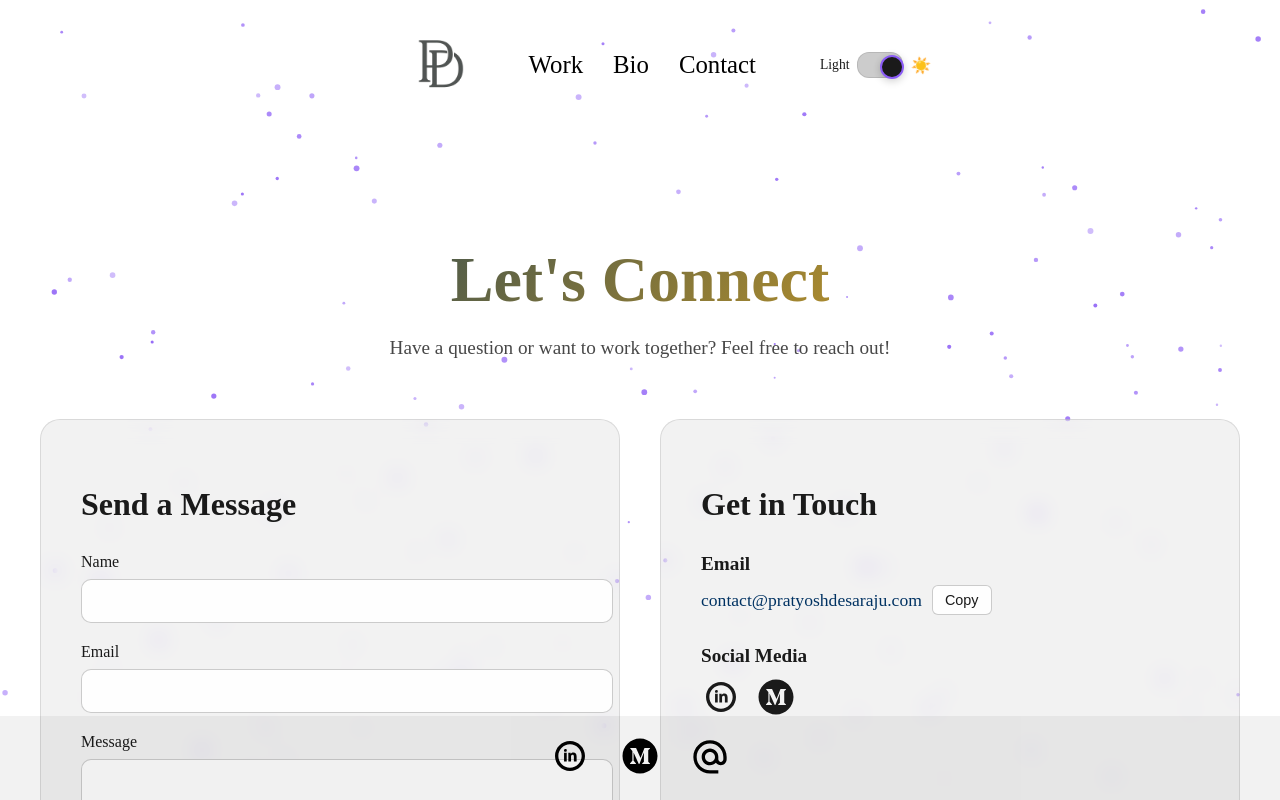
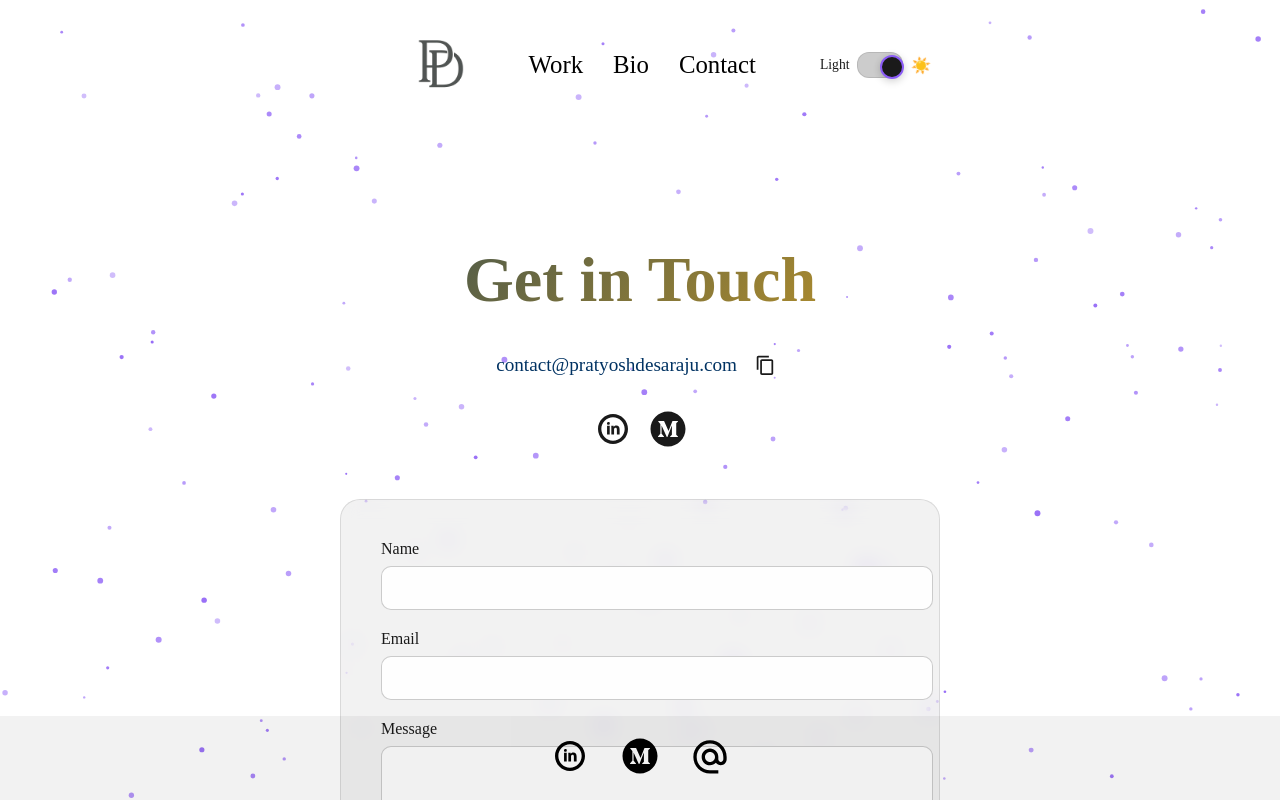
Before and after one commit to koffee-coder/my-website, a React (Vite) app: page /#/contact in a window 1280 px wide. Shown: the top 800 px of the page. Built offline with nearby package versions, Linux system fonts and the light colour scheme.

Commit message:
Contact page UI fixes

```diff
--- a/src/pages/Contact.jsx
+++ b/src/pages/Contact.jsx
@@ -2,6 +2,7 @@
 import React, { useState } from "react";
 import { TiSocialLinkedinCircular } from "react-icons/ti";
 import { AiFillMediumCircle } from "react-icons/ai";
+import { MdContentCopy, MdCheck } from "react-icons/md"; // Add MdCheck for checkmark
 
 const Contact = ({ theme = "dark" }) => {
   const [formData, setFormData] = useState({
@@ -78,15 +79,15 @@ const Contact = ({ theme = "dark" }) => {
         maxWidth: "1200px",
         margin: "0 auto",
       }}>
-        {/* Header */}
+        {/* Header - Get in Touch */}
         <div style={{
           textAlign: "center",
-          marginBottom: "60px",
+          marginBottom: "40px",
         }}>
           <h1 style={{
             fontSize: "clamp(2.5rem, 5vw, 4rem)",
             fontWeight: "700",
-            marginBottom: "20px",
+            marginBottom: "30px",
             background: isDark
               ? "linear-gradient(135deg, #00aaff 0%, #00ff88 100%)"
               : "linear-gradient(135deg, #003262 0%, #FDB515 100%)",
@@ -94,26 +95,112 @@ const Contact = ({ theme = "dark" }) => {
             WebkitTextFillColor: "transparent",
             backgroundClip: "text",
           }}>
-            Let's Connect
+            Get in Touch
           </h1>
-          <p style={{
-            fontSize: "1.2rem",
-            opacity: 0.8,
-            maxWidth: "600px",
-            margin: "0 auto",
+
+          {/* Email */}
+          <div style={{ marginBottom: "25px" }}>
+            <div style={{
+              display: "flex",
+              alignItems: "center",
+              justifyContent: "center",
+              gap: "10px",
+              position: "relative",
+            }}>
+              <a
+                href="mailto:contact@pratyoshdesaraju.com"
+                style={{
+                  color: isDark ? "#00aaff" : "#003262",
+                  textDecoration: "none",
+                  fontSize: "1.2rem",
+                  fontWeight: "500",
+                }}
+              >
+                contact@pratyoshdesaraju.com
+              </a>
+              <button
+                onClick={handleEmailCopy}
+                style={{
+                  background: showCopied
+                    ? (isDark ? "#10b981" : "#059669")
+                    : "transparent",
+                  border: "none",
+                  color: showCopied ? "#fff" : textColor,
+                  cursor: "pointer",
+                  fontSize: "1.3rem",
+                  padding: "8px",
+                  display: "flex",
+                  alignItems: "center",
+                  borderRadius: "6px",
+                  transition: "all 0.3s ease",
+                  transform: showCopied ? "scale(1.1)" : "scale(1)",
+                }}
+                title={showCopied ? "Copied!" : "Copy email"}
+              >
+                {showCopied ? <MdCheck /> : <MdContentCopy />}
+              </button>
+
+              {/* Copied notification popup */}
+              {showCopied && (
+                <div style={{
+                  position: "absolute",
+                  top: "-40px",
+                  right: "calc(50% - 140px)",
+                  background: isDark ? "#10b981" : "#059669",
+                  color: "#fff",
+                  padding: "8px 16px",
+                  borderRadius: "8px",
+                  fontSize: "0.9rem",
+                  fontWeight: "600",
+                  boxShadow: "0 4px 12px rgba(0, 0, 0, 0.15)",
+                  animation: "slideDown 0.3s ease",
+                  zIndex: 10,
+                }}>
+                  ✓ Copied to clipboard!
+                </div>
+              )}
+            </div>
+          </div>
+
+          {/* Social Media */}
+          <div style={{
+            display: "flex",
+            gap: "15px",
+            justifyContent: "center",
+            marginBottom: "20px",
           }}>
-            Have a question or want to work together? Feel free to reach out!
-          </p>
+            <a
+              href="https://www.linkedin.com/in/pratyosh"
+              target="_blank"
+              rel="noopener noreferrer"
+              style={{
+                color: textColor,
+                fontSize: "2.5rem",
+                transition: "all 0.3s ease",
+              }}
+            >
+              <TiSocialLinkedinCircular />
+            </a>
+            <a
+              href="https://medium.com/@pratyosh.desaraju/"
+              target="_blank"
+              rel="noopener noreferrer"
+              style={{
+                color: textColor,
+                fontSize: "2.5rem",
+                transition: "all 0.3s ease",
+              }}
+            >
+              <AiFillMediumCircle />
+            </a>
+          </div>
         </div>
 
-        {/* Contact Grid */}
+        {/* Contact Form - Single centered box */}
         <div style={{
-          display: "grid",
-          gridTemplateColumns: "repeat(auto-fit, minmax(300px, 1fr))",
-          gap: "40px",
-          marginBottom: "60px",
+          maxWidth: "600px",
+          margin: "0 auto",
         }}>
-          {/* Contact Form */}
           <div style={{
             background: bgColor,
             padding: "40px",
@@ -121,14 +208,6 @@ const Contact = ({ theme = "dark" }) => {
             border: `1px solid ${borderColor}`,
             backdropFilter: "blur(10px)",
           }}>
-            <h2 style={{
-              fontSize: "2rem",
-              marginBottom: "30px",
-              fontWeight: "600",
-            }}>
-              Send a Message
-            </h2>
-
             <form onSubmit={handleSubmit}>
               <div style={{ marginBottom: "20px" }}>
                 <label style={{
@@ -248,106 +327,24 @@ const Contact = ({ theme = "dark" }) => {
               )}
             </form>
           </div>
-
-          {/* Contact Info */}
-          <div style={{
-            background: bgColor,
-            padding: "40px",
-            borderRadius: "20px",
-            border: `1px solid ${borderColor}`,
-            backdropFilter: "blur(10px)",
-          }}>
-            <h2 style={{
-              fontSize: "2rem",
-              marginBottom: "30px",
-              fontWeight: "600",
-            }}>
-              Get in Touch
-            </h2>
-
-            <div style={{ marginBottom: "30px" }}>
-              <h3 style={{
-                fontSize: "1.2rem",
-                marginBottom: "10px",
-                fontWeight: "600",
-              }}>
-                Email
-              </h3>
-              <div style={{
-                display: "flex",
-                alignItems: "center",
-                gap: "10px",
-              }}>
-                <a
-                  href="mailto:contact@pratyoshdesaraju.com"
-                  style={{
-                    color: isDark ? "#00aaff" : "#003262",
-                    textDecoration: "none",
-                    fontSize: "1.1rem",
-                  }}
-                >
-                  contact@pratyoshdesaraju.com
-                </a>
-                <button
-                  onClick={handleEmailCopy}
-                  style={{
-                    padding: "6px 12px",
-                    background: inputBgColor,
-                    border: `1px solid ${inputBorderColor}`,
-                    borderRadius: "6px",
-                    color: textColor,
-                    cursor: "pointer",
-                    fontSize: "0.9rem",
-                    transition: "all 0.3s ease",
-                  }}
-                >
-                  {showCopied ? "Copied!" : "Copy"}
-                </button>
-              </div>
-            </div>
-
-            <div style={{ marginBottom: "30px" }}>
-              <h3 style={{
-                fontSize: "1.2rem",
-                marginBottom: "10px",
-                fontWeight: "600",
-              }}>
-                Social Media
-              </h3>
-              <div style={{
-                display: "flex",
-                gap: "15px",
-              }}>
-                <a
-                  href="https://linkedin.com/in/yourprofile"
-                  target="_blank"
-                  rel="noopener noreferrer"
-                  style={{
-                    color: textColor,
-                    fontSize: "2.5rem",
-                    transition: "all 0.3s ease",
-                  }}
-                >
-                  <TiSocialLinkedinCircular />
-                </a>
-                <a
-                  href="https://medium.com/@yourprofile"
-                  target="_blank"
-                  rel="noopener noreferrer"
-                  style={{
-                    color: textColor,
-                    fontSize: "2.5rem",
-                    transition: "all 0.3s ease",
-                  }}
-                >
-                  <AiFillMediumCircle />
-                </a>
-              </div>
-            </div>
-          </div>
         </div>
       </div>
+
+      {/* Add CSS animation for the popup */}
+      <style>{`
+        @keyframes slideDown {
+          from {
+            opacity: 0;
+            transform: translateY(-10px);
+          }
+          to {
+            opacity: 1;
+            transform: translateY(0);
+          }
+        }
+      `}</style>
     </div>
   );
 };
+
 export default Contact;
```
